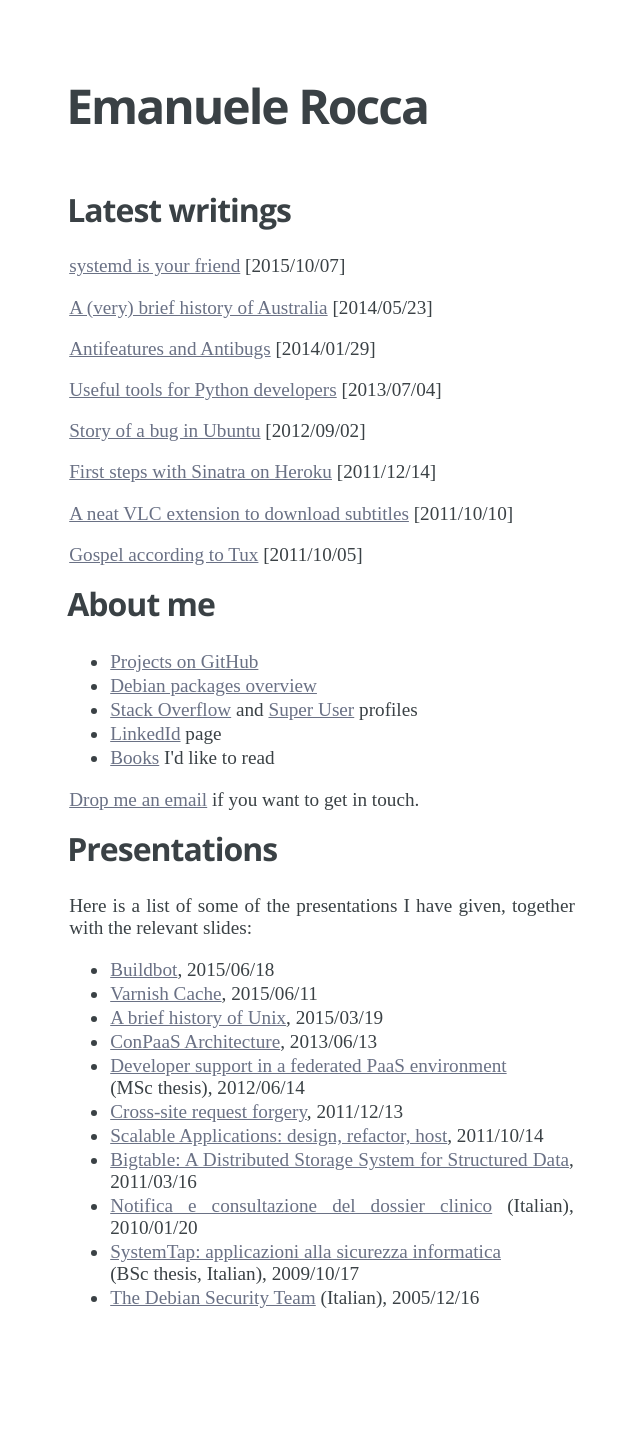
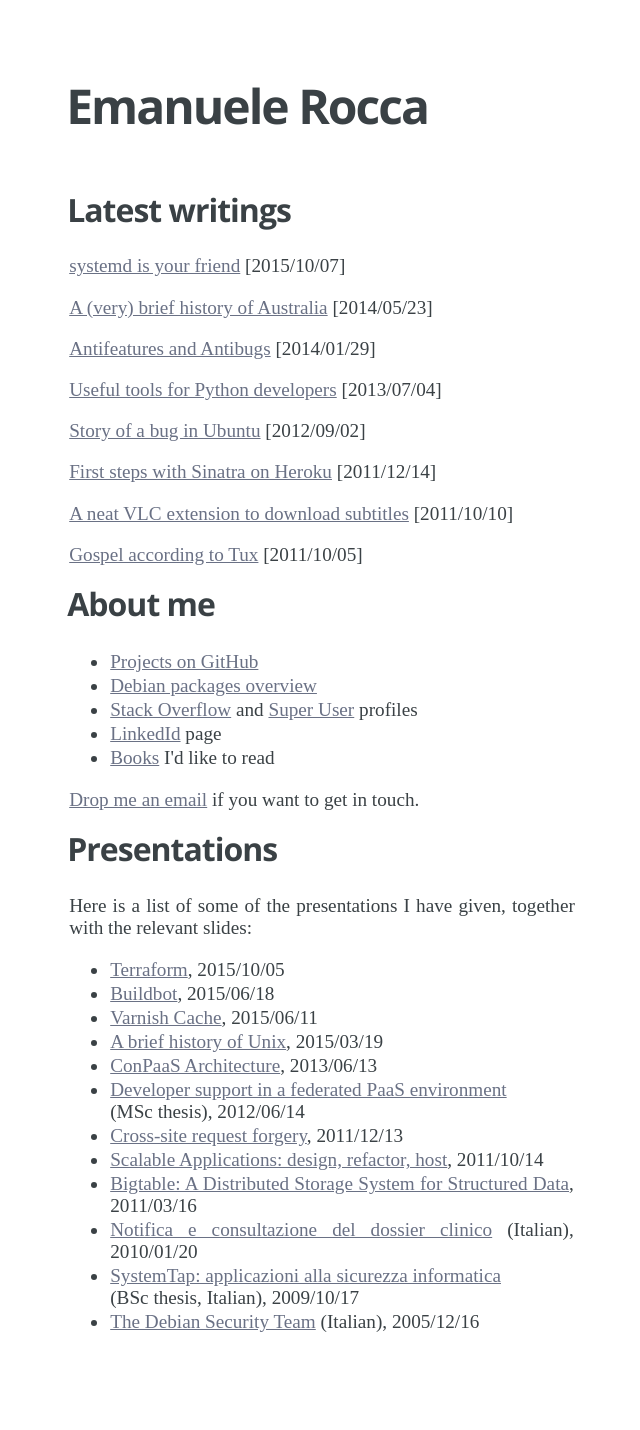
Before and after one commit to ema/website, a Jekyll site: the page built from index.html, in a window 1280 px wide. Shown: the whole page, without its empty margins (318-958 px from the left). Built offline with Jekyll 4.4.1, drawn with Linux system fonts in a browser that asks for light colours; some web fonts are replaced; the list of posts is cut into pages by our own code; before the commit the page ends 1406 px from its top, so only the background shows below that.

Commit message:
Add terraform presentation

```diff
--- a/index.html
+++ b/index.html
@@ -34,6 +34,7 @@ page_name: homepage
     </p>
 
     <ul>
+    <li><a href="slides/terraform.pdf">Terraform</a>, 2015/10/05</li>
     <li><a href="slides/buildbot.pdf">Buildbot</a>, 2015/06/18</li>
     <li><a href="slides/varnish.pdf">Varnish Cache</a>, 2015/06/11</li>
     <li><a href="slides/unix-history.pdf">A brief history of Unix</a>, 2015/03/19</li>
```
Also changed, not shown: 1 other file.
